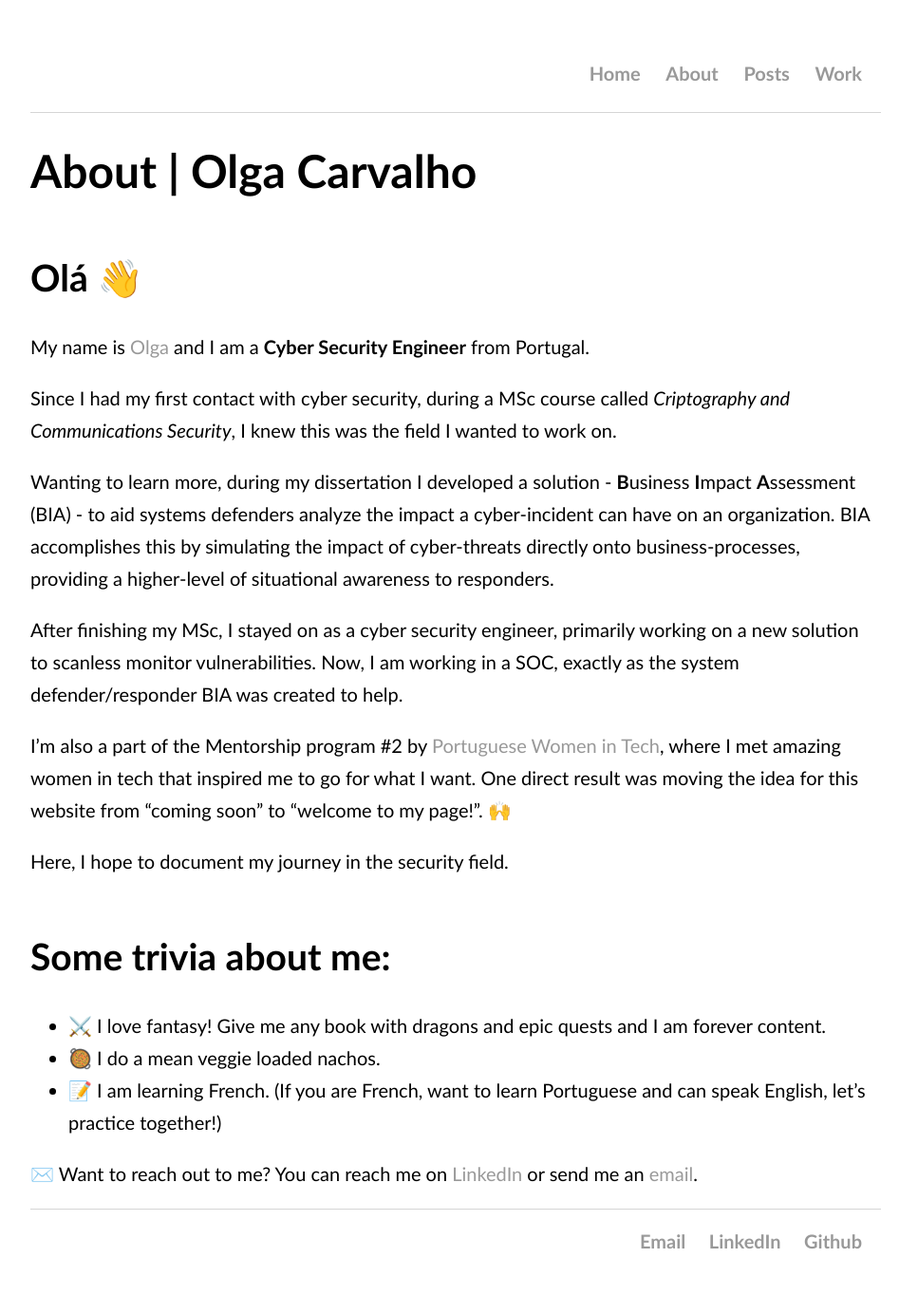
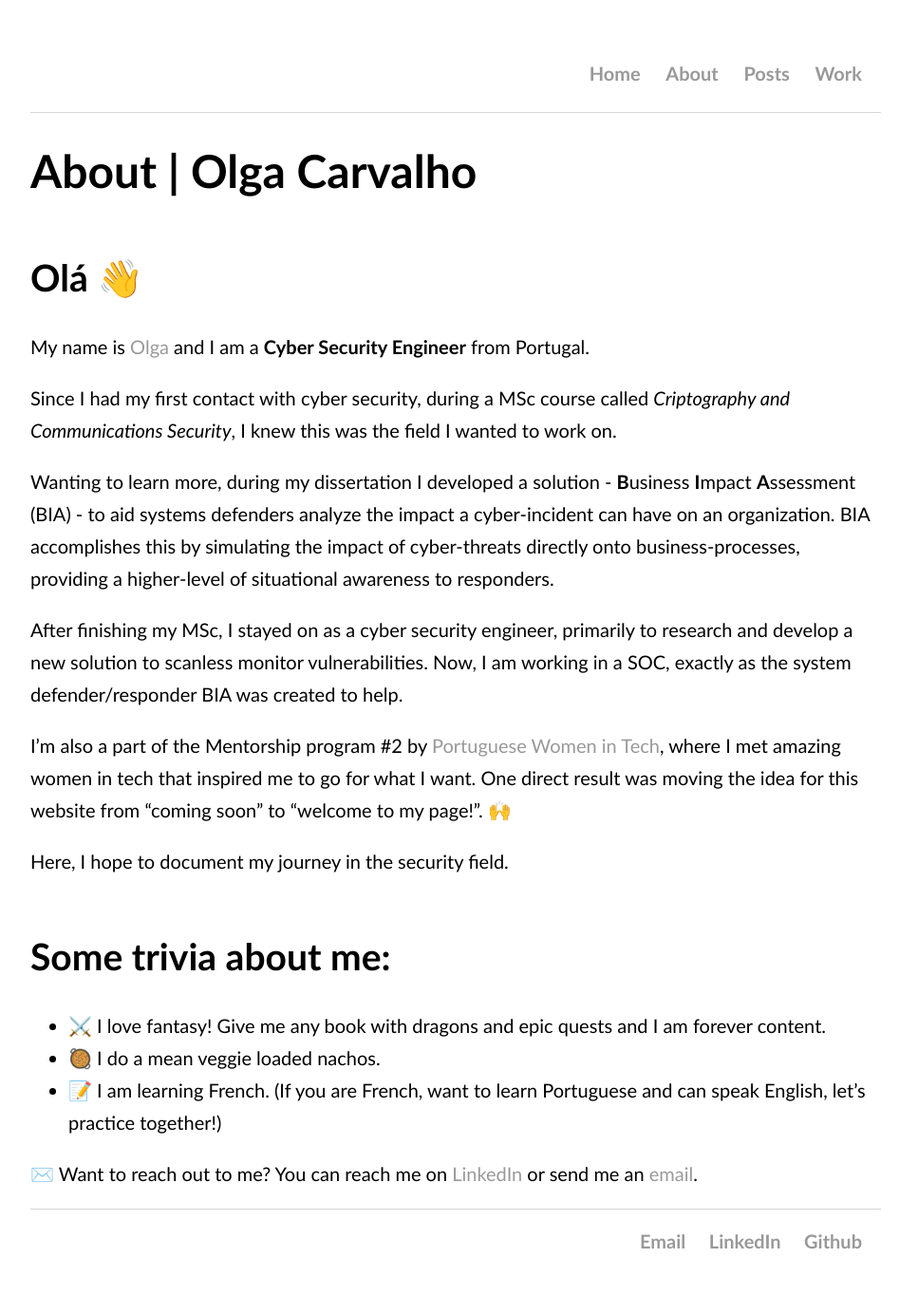
Before and after one commit to OlgaCarvalho/first_personal_website, a Jekyll site: the page built from pages/about.md, in a window 1280 px wide. Shown: the whole page at 95% size, without its empty margins (160-1107 px from the left). Built offline with Jekyll 4.4.1, drawn with Linux system fonts in a browser that asks for light colours.

Commit message:
Small edits

```diff
--- a/pages/about.md
+++ b/pages/about.md
@@ -12,7 +12,7 @@ Since I had my first contact with cyber security, during a MSc course called *Cr
 
 Wanting to learn more, during my dissertation I developed a solution - **B**usiness **I**mpact **A**ssessment (BIA) - to aid systems defenders analyze the impact a cyber-incident can have on an organization. BIA accomplishes this by simulating the impact of cyber-threats directly onto business-processes, providing a higher-level of situational awareness to responders.
 
-After finishing my MSc, I stayed on as a cyber security engineer, primarily working on a new solution to scanless monitor vulnerabilities. Now, I am working in a SOC, exactly as the system defender/responder BIA was created to help.
+After finishing my MSc, I stayed on as a cyber security engineer, primarily to research and develop a new solution to scanless monitor vulnerabilities. Now, I am working in a SOC, exactly as the system defender/responder BIA was created to help.
 
 I’m also a part of the Mentorship program #2 by [Portuguese Women in Tech](https://www.portuguesewomenintech.com/), where I met amazing women in tech that inspired me to go for what I want.
 One direct result was moving the idea for this website from "coming soon" to "welcome to my page!". 🙌
```
Also changed, not shown: _posts/2021-07-30-mentorship-experience-review.md (+1 -1 lines), _posts/2021-09-30-tools-i-used-for-my-msc-thesis.md (+1 -1 lines), pages/work.md (+1 -0 lines).
